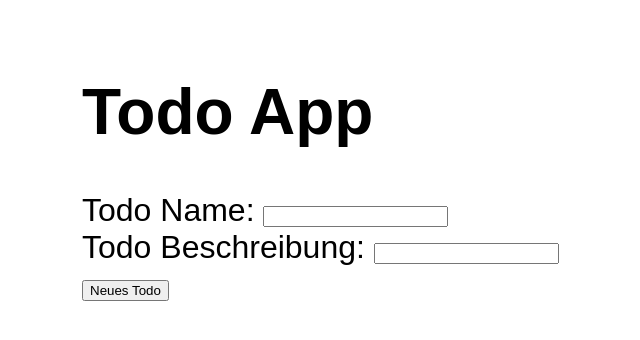
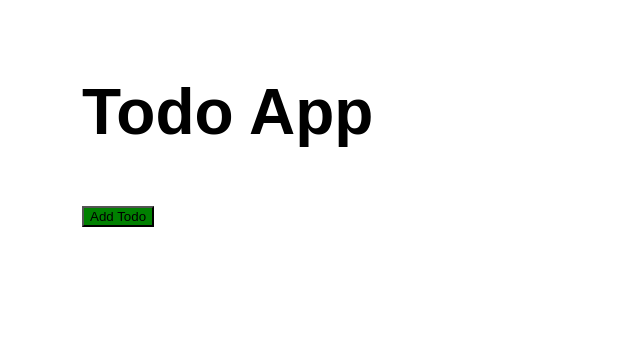
Before and after one commit to raskker/todo, a Vue app: page / in a window 1280 px wide. Shown: the top 340 px of the page, without its empty margins (46-686 px from the left). Built offline with nearby package versions, Linux system fonts and the light colour scheme.

Commit message:
add button logic

```diff
--- a/src/App.vue
+++ b/src/App.vue
@@ -1,6 +1,7 @@
 <template>
 <h1>Todo App</h1>
-<form @submit.prevent="addTodo">
+<button class="addTodoPlusIcon" @click="addTodoPressed = !addTodoPressed" :style="[addTodoPressed ? {'background-color':'red'} : {'background-color':'green'}]">{{addTodoPressed ? "Close" : "Add Todo"}}</button>
+<form v-if="addTodoPressed" @submit.prevent="addTodo">
   <div class="name">
     <label for="todoName">Todo Name: </label>
     <input v-model="newTodoName" type="text" name="todoName" id="todoName"/>
@@ -9,7 +10,7 @@
     <label for="todoDesc">Todo Beschreibung: </label>
     <input v-model="newTodoDesc" type="text" name="todoDesc" id="todoDesc"/>
   </div>
-  <button id="addTodo" type="submit">Neues Todo</button>
+  <button id="addTodo" type="submit">Todo speichern</button>
 </form>
 <div v-for="(todo, index) in todos" v-bind:key="todo.id">
   <div @click="toggleTodo(todo)" :class="{done: todo.done}">
@@ -29,6 +30,7 @@ export default {
     const newTodoName = ref("");
     const newTodoDesc = ref("");
     const todos = ref([]);
+    const addTodoPressed = ref(false);
 
     function addTodo() {
       todos.value.push({
@@ -56,6 +58,7 @@ export default {
       addTodo,
       toggleTodo,
       removeTodo,
+      addTodoPressed: addTodoPressed,
     };
   },
 };
```
